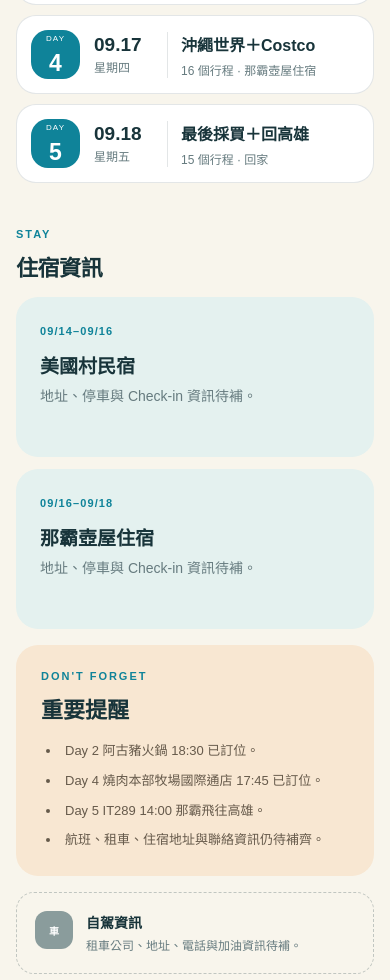
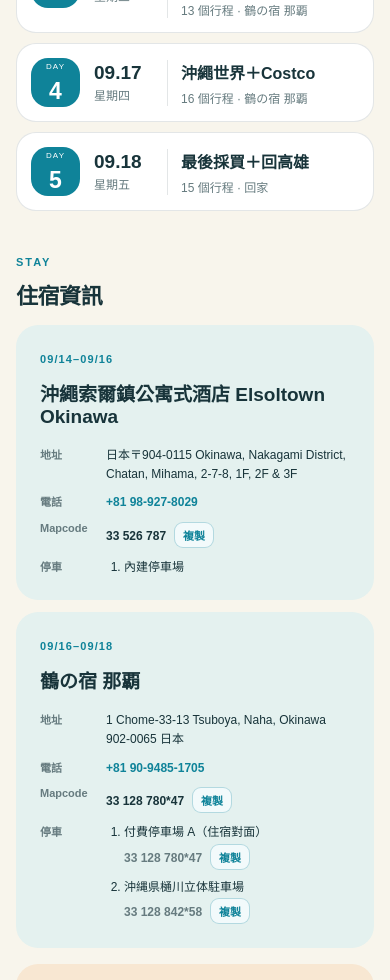
Before and after one commit to raye0621/family-trip-okinawa-2026-09, a Next.js app: page / in a window 390 px wide. Shown: the part 1020-2000 px from the top of the page. Built offline with nearby package versions, Linux system fonts and the light colour scheme.

Commit message:
feat: refine itinerary interactions and lodging details

```diff
--- a/app/globals.css
+++ b/app/globals.css
@@ -36,8 +36,12 @@ a { color:inherit; text-decoration:none; }
 .day-list { display:grid; gap:10px; }
 .day-card { overflow:hidden; border:1px solid var(--line); border-radius:20px; background:#fff; }
 .day-card.is-today { border-color:rgba(15,131,153,.55); box-shadow:0 10px 28px rgba(15,131,153,.1); }
-.day-card summary { display:grid; grid-template-columns:58px 74px 1fr auto; align-items:center; gap:18px; padding:17px 18px; cursor:pointer; list-style:none; }
-.day-card summary::-webkit-details-marker { display:none; }
+.day-summary { display:grid; grid-template-columns:58px 74px 1fr auto; align-items:center; gap:18px; width:100%; padding:17px 18px; border:0; color:inherit; background:transparent; font:inherit; text-align:left; cursor:pointer; transition:background-color .3s ease; }
+.day-summary:focus-visible { outline:3px solid rgba(15,131,153,.28); outline-offset:-3px; }
+.day-card.is-open .day-summary { background:#fbfdfd; }
+.day-content { display:grid; grid-template-rows:0fr; opacity:0; translate:0 -6px; visibility:hidden; transition:grid-template-rows .38s cubic-bezier(.22,1,.36,1),opacity .24s ease,translate .38s cubic-bezier(.22,1,.36,1),visibility 0s linear .38s; }
+.day-card.is-open .day-content { grid-template-rows:1fr; opacity:1; translate:0 0; visibility:visible; transition:grid-template-rows .38s cubic-bezier(.22,1,.36,1),opacity .3s ease .06s,translate .38s cubic-bezier(.22,1,.36,1),visibility 0s; }
+.day-content-inner { min-height:0; overflow:hidden; }
 .day-number { display:grid; place-items:center; width:55px; height:55px; border-radius:17px; color:white; background:var(--sea); }
 .day-number span { font-size:8px; letter-spacing:.14em; }
 .day-number strong { font-size:23px; line-height:1; }
@@ -48,7 +52,7 @@ a { color:inherit; text-decoration:none; }
 .day-copy h3 { margin:0; font-size:16px; }
 .day-copy p { margin:5px 0 0; }
 .expand-label { color:var(--sea); font-size:12px; font-weight:800; }
-.day-card[open] .expand-label { font-size:0; }.day-card[open] .expand-label::after { content:"收合"; font-size:12px; }
+.day-card.is-open .expand-label { font-size:0; }.day-card.is-open .expand-label::after { content:"收合"; font-size:12px; }
 .timeline { display:grid; padding:4px 20px 22px 91px; }
 .timeline>article { display:grid; grid-template-columns:95px 1fr; gap:18px; position:relative; padding:17px 0; border-top:1px solid var(--line); }
 .timeline>article::before { content:""; position:absolute; top:23px; left:77px; width:7px; height:7px; border:2px solid var(--sea); border-radius:50%; background:#fff; }
@@ -57,11 +61,13 @@ a { color:inherit; text-decoration:none; }
 .stop-copy>p { margin:5px 0 0; color:var(--muted); font-size:13px; line-height:1.65; }.stop-copy .japanese-name { color:var(--ink); font-size:12px; font-weight:700; }
 .important-stop .stop-title h4 { color:#b64e3d; }
 .copy-button { margin-top:9px; padding:7px 10px; border:1px solid rgba(15,131,153,.28); border-radius:9px; color:var(--sea); background:#f2fafb; font-size:11px; font-weight:800; cursor:pointer; }
-.private-notes { margin:0 18px 18px; padding:18px; border-radius:17px; background:#f5eaf0; }.private-heading span { color:#93617a; font-size:9px; font-weight:800; letter-spacing:.12em; }.private-heading h4 { margin:4px 0 12px; font-size:17px; }.private-list { display:grid; gap:8px; }.private-list article { padding:11px 12px; border-radius:11px; background:rgba(255,255,255,.7); }.private-list strong { font-size:12px; }.private-list p { margin:4px 0 0; color:#6e5360; font-size:12px; line-height:1.6; }
+.private-notes { margin:0 18px 18px; padding:18px; border-radius:17px; background:#f5eaf0; }.private-heading span { color:#93617a; font-size:9px; font-weight:800; letter-spacing:.12em; }.private-heading h4 { margin:4px 0 12px; font-size:17px; }.private-list { display:grid; gap:8px; }.private-list article { padding:11px 12px; border-radius:11px; background:rgba(255,255,255,.7); }.private-list strong { font-size:12px; }.private-list p { margin:4px 0 0; color:#6e5360; font-size:12px; line-height:1.6; }.name-highlight { color:#b64e3d; font-weight:800; }
 .content-section { margin-top:45px; }
 .info-grid { display:grid; grid-template-columns:1fr 1fr; gap:12px; margin-top:0; }
 .info-card { min-height:160px; padding:24px; border-radius:22px; background:#e4f1ef; }
 .info-card>strong { color:var(--sea); font-size:11px; letter-spacing:.1em; }.info-card h3 { margin:12px 0 0; font-size:19px; }.info-card p { margin:8px 0 0; color:var(--muted); font-size:13px; line-height:1.6; }
+.lodging-details { display:grid; gap:10px; margin:18px 0 0; }.lodging-details div { display:grid; grid-template-columns:58px 1fr; gap:8px; }.lodging-details dt { color:var(--muted); font-size:11px; font-weight:800; }.lodging-details dd { margin:0; font-size:12px; line-height:1.55; overflow-wrap:anywhere; }.lodging-details a { color:var(--sea); font-weight:800; }.lodging-details .copy-button { margin:0 0 0 8px; padding:4px 8px; }
+.parking-list { display:grid; gap:8px; margin:0; padding-left:18px; }.parking-list li>span { display:block; }.parking-list li>span+span { margin-top:2px; color:var(--muted); }
 .info-card.accent { background:#f8e7d2; }
 .info-card .pending { display:inline-block; margin-top:22px; background:rgba(255,255,255,.7); color:var(--muted); }
 .reminder-card { margin-top:16px; padding:25px; border-radius:22px; background:#f8e7d2; }.reminder-card h2 { margin:0; font-size:22px; }.reminder-card ul { display:grid; gap:9px; margin:17px 0 0; padding-left:20px; }.reminder-card li { padding-left:4px; color:#665a4b; font-size:13px; line-height:1.6; }
@@ -73,7 +79,7 @@ footer a { padding:7px 10px; border-radius:999px; color:var(--sea); background:#
   .hero-inner { padding-top:58px; }
   .status-card { align-items:flex-start; flex-direction:column; }
   .quick-grid { grid-template-columns:1fr 1fr; }
-  .day-card summary { grid-template-columns:52px 62px 1fr; gap:11px; padding:14px; }
+  .day-summary { grid-template-columns:52px 62px 1fr; gap:11px; padding:14px; }
   .day-number { width:49px; height:49px; }
   .day-copy { padding-left:13px; }
   .expand-label { display:none; }
@@ -85,4 +91,4 @@ footer a { padding:7px 10px; border-radius:999px; color:var(--sea); background:#
   .info-grid,.pending-grid { grid-template-columns:1fr; }
   footer { flex-direction:column; gap:8px; }
 }
-@media (prefers-reduced-motion:reduce) { html { scroll-behavior:auto; } }
+@media (prefers-reduced-motion:reduce) { html { scroll-behavior:auto; }.day-summary,.day-content,.day-card.is-open .day-content { transition:none; } }
--- a/app/trip-app.tsx
+++ b/app/trip-app.tsx
@@ -9,12 +9,47 @@ const quickLinks = [
   { label: '每日行程', icon: '旅', href: '#days', tone: 'coral' },
   { label: '住宿資訊', icon: '宿', href: '#lodging', tone: 'blue' },
   { label: '重要提醒', icon: '醒', href: '#reminders', tone: 'yellow' },
-  { label: 'B5 小冊', icon: '冊', href: './booklet/', tone: 'green' },
+  { label: '小冊閱讀', icon: '冊', href: './booklet/', tone: 'green' },
 ];
+
+function highlightFirstMentions(text: string, terms: string[], seen: Set<string>) {
+  if (!terms.length) return text;
+
+  const escapedTerms = terms
+    .map((term) => term.replace(/[.*+?^${}()|[\]\\]/g, '\\$&'))
+    .sort((a, b) => b.length - a.length);
+  const pattern = new RegExp(`(${escapedTerms.join('|')})`, 'g');
+
+  return text.split(pattern).map((part, index) => {
+    if (!terms.includes(part) || seen.has(part)) return part;
+    seen.add(part);
+    return <span className="name-highlight" key={`${part}-${index}`}>{part}</span>;
+  });
+}
+
+function PrivateNotesList({ day }: { day: Trip['days'][number] }) {
+  const seen = new Set<string>();
+  const terms = day.privateHighlightTerms ?? [];
+
+  return (
+    <div className="private-list">
+      {day.privateNotes.map((note, index) => (
+        <article key={`${note.situation}-${index}`}>
+          <strong>{highlightFirstMentions(note.situation, terms, seen)}</strong>
+          <p>{highlightFirstMentions(note.action, terms, seen)}</p>
+        </article>
+      ))}
+    </div>
+  );
+}
 
 export function TripApp({ trip }: { trip: Trip }) {
   const [ownerMode, setOwnerMode] = useState(false);
   const [copied, setCopied] = useState('');
+
+  const today = new Date().toLocaleDateString('en-CA', { timeZone: 'Asia/Taipei' });
+  const activeDay = useMemo(() => trip.days.find((day) => day.isoDate === today), [today, trip.days]);
+  const [openDays, setOpenDays] = useState<number[]>(() => activeDay ? [activeDay.day] : []);
 
   useEffect(() => {
     const params = new URLSearchParams(window.location.search);
@@ -24,10 +59,15 @@ export function TripApp({ trip }: { trip: Trip }) {
     return () => window.clearTimeout(syncMode);
   }, []);
 
-  const today = new Date().toLocaleDateString('en-CA', { timeZone: 'Asia/Taipei' });
-  const activeDay = useMemo(() => trip.days.find((day) => day.isoDate === today), [today, trip.days]);
   const tripStarted = today >= trip.days[0].isoDate;
   const tripEnded = today > trip.days[trip.days.length - 1].isoDate;
+
+  function updateOpenDay(day: number, isOpen: boolean) {
+    setOpenDays((current) => {
+      const otherOpenDays = current.filter((openDay) => openDay !== day);
+      return isOpen ? [...otherOpenDays, day].slice(-2) : otherOpenDays;
+    });
+  }
 
   async function copyNavigation(value: string) {
     await navigator.clipboard.writeText(value);
@@ -68,22 +108,33 @@ export function TripApp({ trip }: { trip: Trip }) {
         </nav>
 
         <section id="days" className="days-section" aria-labelledby="days-title">
-          <div className="section-heading"><div><p className="section-kicker">5 DAYS IN OKINAWA</p><h2 id="days-title">五日行程</h2></div><p>展開日期查看完整資訊</p></div>
+          <div className="section-heading"><div><p className="section-kicker">5 DAYS IN OKINAWA</p><h2 id="days-title">五日行程</h2></div></div>
           <div className="day-list">
             {trip.days.map((day) => (
-              <details className={`day-card ${activeDay?.day === day.day ? 'is-today' : ''}`} key={day.day} open={activeDay?.day === day.day}>
-                <summary>
+              <article
+                className={`day-card ${activeDay?.day === day.day ? 'is-today' : ''} ${openDays.includes(day.day) ? 'is-open' : ''}`}
+                key={day.day}
+              >
+                <button
+                  className="day-summary"
+                  type="button"
+                  aria-expanded={openDays.includes(day.day)}
+                  aria-controls={`day-panel-${day.day}`}
+                  onClick={() => updateOpenDay(day.day, !openDays.includes(day.day))}
+                >
                   <div className="day-number"><span>DAY</span><strong>{day.day}</strong></div>
                   <div className="day-date"><strong>{day.date}</strong><span>星期{day.weekday}</span></div>
                   <div className="day-copy"><h3>{day.theme}</h3><p>{day.stops.length} 個行程 · {day.lodging}</p></div>
                   <span className="expand-label">展開</span>
-                </summary>
+                </button>
+                <div className="day-content" id={`day-panel-${day.day}`} aria-hidden={!openDays.includes(day.day)}>
+                  <div className="day-content-inner">
                     <div className="timeline">
                       {day.stops.map((stop, index) => (
                         <article className={stop.important ? 'important-stop' : ''} key={`${stop.time}-${stop.name}-${index}`}>
                           <time>{stop.time}</time>
                           <div className="stop-copy">
-                        <div className="stop-title"><h4>{stop.name}</h4>{stop.badge && <span>{stop.badge}</span>}</div>
+                            <div className="stop-title"><h4>{highlightFirstMentions(stop.name, stop.highlightTerms ?? [], new Set())}</h4>{stop.badge && <span>{stop.badge}</span>}</div>
                             {stop.nameJa && <p className="japanese-name">{stop.nameJa}</p>}{stop.note && <p>{stop.note}</p>}
                             {stop.navigationName && <button className="copy-button" type="button" onClick={() => copyNavigation(stop.navigationName!)}>複製導航名稱</button>}
                           </div>
@@ -93,21 +144,50 @@ export function TripApp({ trip }: { trip: Trip }) {
                     {ownerMode && day.privateNotes.length > 0 && (
                       <section className="private-notes" aria-label={`Day ${day.day} 我看的備忘錄`}>
                         <div className="private-heading"><span>只在我的模式顯示</span><h4>我看的備忘錄</h4></div>
-                    <div className="private-list">{day.privateNotes.map((note, index) => <article key={`${note.situation}-${index}`}><strong>{note.situation}</strong><p>{note.action}</p></article>)}</div>
+                        <PrivateNotesList day={day} />
                       </section>
                     )}
-              </details>
+                  </div>
+                </div>
+              </article>
             ))}
           </div>
         </section>
 
-        <section id="lodging" className="content-section"><div className="section-heading"><div><p className="section-kicker">STAY</p><h2>住宿資訊</h2></div></div><div className="info-grid">{trip.lodging.map((stay) => <article className="info-card" key={stay.nights}><strong>{stay.nights}</strong><h3>{stay.name}</h3><p>{stay.detail}</p></article>)}</div></section>
+        <section id="lodging" className="content-section">
+          <div className="section-heading"><div><p className="section-kicker">STAY</p><h2>住宿資訊</h2></div></div>
+          <div className="info-grid">
+            {trip.lodging.map((stay) => (
+              <article className="info-card" key={stay.nights}>
+                <strong>{stay.nights}</strong><h3>{stay.name}</h3>
+                <dl className="lodging-details">
+                  <div><dt>地址</dt><dd>{stay.address}</dd></div>
+                  <div><dt>電話</dt><dd><a href={`tel:${stay.phone.replaceAll(' ', '')}`}>{stay.phone}</a></dd></div>
+                  <div><dt>Mapcode</dt><dd><b>{stay.mapcode}</b><button className="copy-button" type="button" onClick={() => copyNavigation(stay.mapcode)}>複製</button></dd></div>
+                  <div>
+                    <dt>停車</dt>
+                    <dd>
+                      <ol className="parking-list">
+                        {stay.parking.map((parking) => (
+                          <li key={parking.name}>
+                            <span>{parking.name}</span>
+                            {parking.mapcode && <span><b>{parking.mapcode}</b><button className="copy-button" type="button" onClick={() => copyNavigation(parking.mapcode!)}>複製</button></span>}
+                          </li>
+                        ))}
+                      </ol>
+                    </dd>
+                  </div>
+                </dl>
+              </article>
+            ))}
+          </div>
+        </section>
         <section id="reminders" className="reminder-card"><p className="section-kicker">DON&apos;T FORGET</p><h2>重要提醒</h2><ul>{trip.importantReminders.map((reminder) => <li key={reminder}>{reminder}</li>)}</ul></section>
         <section className="pending-grid">
           <article><span>車</span><div><h3>自駕資訊</h3><p>租車公司、地址、電話與加油資訊待補。</p></div></article>
           <article><span>SOS</span><div><h3>緊急資訊</h3><p>保險、同行聯絡人與緊急電話待補。</p></div></article>
         </section>
-        <footer><strong>OKINAWA · 2026</strong><a href="./booklet/">B5 小冊預覽 →</a><span>更新：{trip.lastUpdated}</span></footer>
+        <footer><strong>OKINAWA · 2026</strong><a href="./booklet/">小冊閱讀 →</a><span>更新：{trip.lastUpdated}</span></footer>
       </div>
     </>
   );
--- a/data/trip.ts
+++ b/data/trip.ts
@@ -6,6 +6,7 @@ export type TripStop = {
   navigationName?: string;
   badge?: string;
   important?: boolean;
+  highlightTerms?: string[];
 };
 
 export type PrivateNote = { situation: string; action: string };
@@ -19,6 +20,7 @@ export type TripDay = {
   lodging: string;
   stops: TripStop[];
   privateNotes: PrivateNote[];
+  privateHighlightTerms?: string[];
 };
 
 export type Trip = {
@@ -28,7 +30,14 @@ export type Trip = {
   version: string;
   lastUpdated: string;
   days: TripDay[];
-  lodging: Array<{ nights: string; name: string; detail: string }>;
+  lodging: Array<{
+    nights: string;
+    name: string;
+    address: string;
+    phone: string;
+    mapcode: string;
+    parking: Array<{ name: string; mapcode?: string }>;
+  }>;
   importantReminders: string[];
 };
 
@@ -45,15 +54,15 @@ export const trip: Trip = {
       isoDate: '2026-09-14',
       weekday: '一',
       theme: '抵達沖繩＋美國村',
-      lodging: '美國村民宿',
+      lodging: '沖繩索爾鎮公寓式酒店',
       stops: [
         { time: '07:45', name: '搭計程車前往機場', note: '預計 10:00 起飛。' },
         { time: '13:00', name: '抵達那霸機場', note: '依序處理入境審查、領行李與海關。', important: true },
         { time: '13:00–14:20', name: '入境、領行李、前往租車接駁點' },
         { time: '14:20–15:20', name: '租車接駁、取車與確認車況', note: '確認 ETC 卡、導航／CarPlay、保險、加油種類、車損照片、雨刷與右駕操作。' },
-        { time: '15:20–15:50', name: '開車前往糸滿魚市場' },
+        { time: '15:20–15:50', name: '開車前往糸滿魚市場', highlightTerms: ['糸滿魚市場'] },
         { time: '16:00–17:00', name: '糸滿魚市場', nameJa: '糸満お魚センター', navigationName: '糸満お魚センター', note: '可買生魚片、海鮮丼、烤魚、炸物或海鮮小菜；若帶去美國村要準備冰塊。' },
-        { time: '17:00–18:10', name: '開車前往美國村' },
+        { time: '17:00–18:10', name: '開車前往美國村', highlightTerms: ['美國村'] },
         { time: '18:10–18:40', name: '入住、停車、休息' },
         { time: '18:40–19:30', name: '晚餐依體力三選一', note: 'AEON 超市熟食、壽司或沖繩居酒屋；步行約 10 分鐘。', badge: '彈性' },
         { time: '19:30–20:30', name: '美國村夜景散步', note: 'Depot Island 海邊、街景與拍照。' },
@@ -64,6 +73,7 @@ export const trip: Trip = {
         { situation: '爸爸想逛 Golf 5 北谷店', action: '營業到 20:00，依取車與 Check-in 時間決定先看或隔天再買。' },
         { situation: '採買提醒', action: '記得找和牛泡麵。' },
       ],
+      privateHighlightTerms: ['Golf 5 北谷店'],
     },
     {
       day: 2,
@@ -71,16 +81,16 @@ export const trip: Trip = {
       isoDate: '2026-09-15',
       weekday: '二',
       theme: '美麗海水族館日',
-      lodging: '美國村民宿',
+      lodging: '沖繩索爾鎮公寓式酒店',
       stops: [
         { time: '07:00–08:00', name: '買沖繩飯糰＋早餐', note: '飯糰 07:00 開門，並作為水族館行程的午餐。' },
-        { time: '08:00–09:30', name: '開車前往美麗海水族館', note: '預留上廁所與塞車緩衝，抓 90 分鐘。' },
+        { time: '08:00–09:30', name: '開車前往美麗海水族館', note: '預留上廁所與塞車緩衝，抓 90 分鐘。', highlightTerms: ['美麗海水族館'] },
         { time: '09:30–10:30', name: '停車、洗手間、前往海豚劇場', note: '10:30 海豚秀。' },
-        { time: '10:30–10:50', name: 'Okichan 海豚秀', note: '免費，約 20 分鐘。', important: true },
+        { time: '10:30–10:50', name: 'Okichan 海豚秀', note: '免費，約 20 分鐘。' },
         { time: '11:00–11:25', name: '海豚潟湖＋海龜館', note: '海牛館視體力。' },
         { time: '11:30–13:30', name: '美麗海水族館', note: '黑潮之海至少保留 30–40 分鐘；飯糰到館外美ら海 Plaza／活動會館吃。' },
         { time: '13:30–14:00', name: '商店、洗手間、回車上', note: '紀念品限時，避免壓縮後段。' },
-        { time: '14:00–14:30', name: '開往 Kaito 麵包' },
+        { time: '14:00–14:30', name: '開往 Kaito 麵包', highlightTerms: ['Kaito 麵包'] },
         { time: '14:30–15:00', name: 'Kaito 麵包', note: '買明天早餐。', navigationName: 'Kaito 麵包' },
         { time: '15:00–15:30', name: '開往許田休息站', note: '以導航即時車程為準；最晚 16:15 準備返回住宿。' },
         { time: '15:30–16:15', name: '許田休息站', note: '小吃、伴手禮、休息、廁所與海景。' },
@@ -103,6 +113,7 @@ export const trip: Trip = {
         { situation: '16:15 左右', action: '不論下午玩到哪都開始收尾；犧牲休息時間時最晚 17:00。' },
         { situation: '18:30 阿古豬訂位', action: '今日最高優先級，不要為下午景點壓縮。' },
       ],
+      privateHighlightTerms: ['水族館', '古宇利島', '許田', '萬座毛', '美國村', 'Golf 5', '阿古豬'],
     },
     {
       day: 3,
@@ -110,19 +121,19 @@ export const trip: Trip = {
       isoDate: '2026-09-16',
       weekday: '三',
       theme: '購物＋首里散步＋移動那霸',
-      lodging: '那霸壺屋住宿',
+      lodging: '鶴の宿 那覇',
       stops: [
         { time: '08:00–09:00', name: '民宿自煮早餐', note: '前一天買麵包與食材；時間充裕可買莓果碗。' },
         { time: '09:00–10:00', name: '整理行李、休息、退房', note: '最晚 11:00 退房，目標 10:00 離開。' },
-        { time: '10:00–10:30', name: '前往永旺夢樂城' },
-        { time: '10:30–13:30', name: 'AEON MALL Okinawa Rycom', navigationName: 'AEON MALL Okinawa Rycom', note: 'Day 3 主要行程；午餐在商場內解決，A&W／塔可飯。', important: true },
-        { time: '13:30–14:00', name: '前往首里城', note: '依實際離開 Rycom 的時間順延。' },
+        { time: '10:00–10:30', name: '前往永旺夢樂城', highlightTerms: ['永旺夢樂城'] },
+        { time: '10:30–13:30', name: 'AEON MALL Okinawa Rycom', navigationName: 'AEON MALL Okinawa Rycom', note: 'Day 3 主要行程；午餐在商場內解決，A&W／塔可飯。' },
+        { time: '13:30–14:00', name: '前往首里城', note: '依實際離開 Rycom 的時間順延。', highlightTerms: ['首里城'] },
         { time: '14:00–15:00', name: '首里城免費區散步', note: '拍照、走主要免費區即可。' },
-        { time: '15:00–15:15', name: '前往達摩寺' },
+        { time: '15:00–15:15', name: '前往達摩寺', highlightTerms: ['達摩寺'] },
         { time: '15:15–15:45', name: '達摩寺', note: '簡單參拜、拍照。' },
         { time: '15:45–16:15', name: '前往壺屋民宿' },
         { time: '16:15–17:15', name: 'Check-in＋休息', note: '整理行李、坐下休息。' },
-        { time: '17:30 起', name: '國際通散步、逛街', note: '先逛商店，晚餐再找鳥貴族或居酒屋。' },
+        { time: '17:30 起', name: '國際通散步、逛街', note: '先逛商店，晚餐再找鳥貴族或居酒屋。', highlightTerms: ['國際通'] },
         { time: '晚上', name: '鳥貴族或國際通居酒屋', badge: '彈性' },
         { time: '最後', name: 'MaxValu 牧志店', note: '補飲料、宵夜與隔天需要的東西。' },
       ],
@@ -136,6 +147,7 @@ export const trip: Trip = {
         { situation: '17:15 左右出發且精神好', action: '可沿壺屋通步行去國際通，回程再視情況搭計程車；17:30 後就不加壺屋通。' },
         { situation: '下午有人累', action: '首里城＋達摩寺控制在約 1.5 小時，不追加景點。' },
       ],
+      privateHighlightTerms: ['Pink Palace', 'Golf 5', 'Rycom', '首里城', '達摩寺', '壺屋通', '國際通'],
     },
     {
       day: 4,
@@ -143,23 +155,23 @@ export const trip: Trip = {
       isoDate: '2026-09-17',
       weekday: '四',
       theme: '沖繩世界＋Costco',
-      lodging: '那霸壺屋住宿',
+      lodging: '鶴の宿 那覇',
       stops: [
         { time: '07:30–08:15', name: '民宿自煮早餐', note: 'Day 3 晚上先買食材；廚房不適合就改外食或便利商店。' },
         { time: '08:15–08:30', name: '整理、準備出發', note: '目標 08:30 前離開。' },
-        { time: '09:00', name: '抵達沖繩世界', note: '停車、入園。' },
-        { time: '09:10–10:15', name: '玉泉洞', note: '慢慢走，不用趕。' },
+        { time: '09:00', name: '抵達沖繩世界', note: '停車、入園。', highlightTerms: ['沖繩世界'] },
+        { time: '09:10–10:15', name: '玉泉洞', note: '慢慢走，不用趕。', highlightTerms: ['玉泉洞'] },
         { time: '10:15–10:30', name: '廁所＋前往表演場', note: '提前找位置。' },
-        { time: '10:30–11:00', name: 'SUPER EISA 太鼓表演', important: true },
+        { time: '10:30–11:00', name: 'SUPER EISA 太鼓表演' },
         { time: '11:00–12:00', name: '王國村、古民家、工藝區' },
         { time: '12:00–13:00', name: '沖繩世界內午餐', note: '簡單吃。' },
-        { time: '13:00–13:30', name: '前往 Costco 南城', note: '依當下進度，車程約 10 分鐘。' },
-        { time: '13:30–15:20', name: 'Costco 南城', navigationName: 'Costco 南城', note: '必去；最晚 16:00 離開，可視情況加油。', badge: '必去', important: true },
+        { time: '13:00–13:30', name: '前往 Costco 南城', note: '依當下進度，車程約 10 分鐘。', highlightTerms: ['Costco 南城'] },
+        { time: '13:30–15:20', name: 'Costco 南城', navigationName: 'Costco 南城', note: '必去；最晚 16:00 離開，可視情況加油。', badge: '必去' },
         { time: '15:20–16:10', name: '開車返回民宿' },
         { time: '16:10–16:50', name: '洗澡、休息、換衣服' },
         { time: '17:00–17:10', name: '出門前往晚餐', note: '確認訂位資料，預留停車與步行。' },
         { time: '17:45', name: '燒肉本部牧場國際通店', note: '已訂位。', badge: '已訂位', important: true },
-        { time: '晚餐後', name: '唐吉訶德＋國際通', note: '最後藥妝、伴手禮採買。' },
+        { time: '晚餐後', name: '唐吉訶德＋國際通', note: '最後藥妝、伴手禮採買。', highlightTerms: ['唐吉訶德'] },
         { time: '回民宿後', name: '吹蠟燭＋打包行李', note: '行李秤重，整理託運物品。' },
       ],
       privateNotes: [
@@ -169,6 +181,7 @@ export const trip: Trip = {
         { situation: '16:00 後', action: '不新增任何景點，直接回民宿休息。' },
         { situation: '國際通／唐吉訶德', action: '記得買蛋糕，晚上吹蠟燭。' },
       ],
+      privateHighlightTerms: ['Costco', '識名園', '波上宮', '瀨長島', '國際通', '唐吉訶德'],
     },
     {
       day: 5,
@@ -180,12 +193,12 @@ export const trip: Trip = {
       stops: [
         { time: '08:00–08:45', name: '起床、整理最後行李', note: '確認藥妝、液體與噴霧等託運物品。' },
         { time: '08:45–09:15', name: '早餐、Check-out', note: '巡房確認冰箱、浴室、插座與床下沒有遺漏。' },
-        { time: '09:15–09:50', name: '前往 ASHIBINAA', note: '目標 10:00 開門前抵達。' },
+        { time: '09:15–09:50', name: '前往 ASHIBINAA', note: '目標 10:00 開門前抵達。', highlightTerms: ['ASHIBINAA'] },
         { time: '10:00–10:50', name: 'ASHIBINAA 最後採買', navigationName: 'ASHIBINAA', note: '只買原先鎖定品項，不臨時大逛。', badge: '方案 A' },
         { time: '10:50–11:00', name: '回車上、整理戰利品' },
         { time: '11:00–11:20', name: '移動、加油＋還車', note: '加滿指定油種、歸還 ETC、確認車況；完成時間仍可能受排隊影響。' },
-        { time: '11:20–11:40', name: '租車接駁前往那霸機場', note: '候車與交通可能使抵達時間延後。' },
-        { time: '目標 11:40', name: '抵達機場國際線', note: '直接前往虎航櫃檯排隊，不先吃飯或逛店。', important: true },
+        { time: '11:20–11:40', name: '租車接駁前往那霸機場', note: '候車與交通可能使抵達時間延後。', highlightTerms: ['那霸機場'] },
+        { time: '目標 11:40', name: '抵達機場國際線', note: '直接前往虎航櫃檯排隊，不先吃飯或逛店。' },
         { time: '預計 12:00', name: '虎航開櫃', note: '開櫃時間與線上報到適用性待確認。', badge: '待確認' },
         { time: '12:00–12:20', name: '報到與行李託運', note: '若延後，縮短或取消一般區午餐。' },
         { time: '12:20–12:35', name: '機場快速午餐', note: '只選不需候位的餐點；時間不足就取消。' },
@@ -203,11 +216,29 @@ export const trip: Trip = {
         { situation: '一般區午餐', action: '只有約 15 分鐘，早餐要正常吃並可先準備點心。' },
         { situation: '13:20 抵達登機門', action: '到登機門後才視時間與現場供應決定是否補食物。' },
       ],
+      privateHighlightTerms: ['ASHIBINAA', '機場商店街'],
     },
   ],
   lodging: [
-    { nights: '09/14–09/16', name: '美國村民宿', detail: '地址、停車與 Check-in 資訊待補。' },
-    { nights: '09/16–09/18', name: '那霸壺屋住宿', detail: '地址、停車與 Check-in 資訊待補。' },
+    {
+      nights: '09/14–09/16',
+      name: '沖繩索爾鎮公寓式酒店 Elsoltown Okinawa',
+      address: '日本〒904-0115 Okinawa, Nakagami District, Chatan, Mihama, 2-7-8, 1F, 2F & 3F',
+      phone: '+81 98-927-8029',
+      mapcode: '33 526 787',
+      parking: [{ name: '內建停車場' }],
+    },
+    {
+      nights: '09/16–09/18',
+      name: '鶴の宿 那覇',
+      address: '1 Chome-33-13 Tsuboya, Naha, Okinawa 902-0065 日本',
+      phone: '+81 90-9485-1705',
+      mapcode: '33 128 780*47',
+      parking: [
+        { name: '付費停車場 A（住宿對面）', mapcode: '33 128 780*47' },
+        { name: '沖縄県樋川立体駐車場', mapcode: '33 128 842*58' },
+      ],
+    },
   ],
   importantReminders: [
     'Day 2 阿古豬火鍋 18:30 已訂位。',
```
Also changed, not shown: app/booklet/booklet.css (+8 -7 lines), app/booklet/page.tsx (+14 -1 lines), 1 other file (tests, documents, lock files or other folders). Lines whose indentation alone changed are shown as unchanged.
